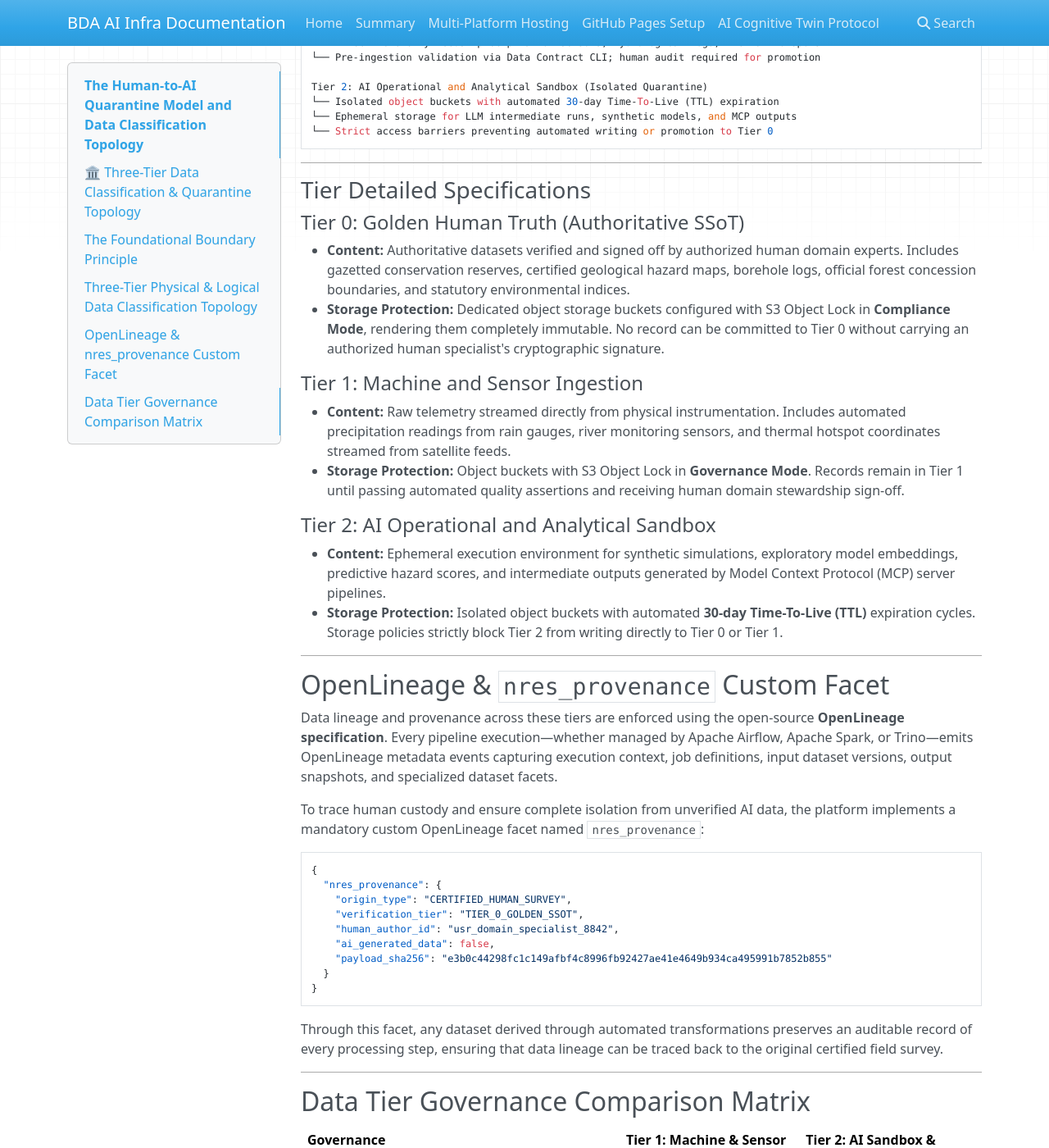
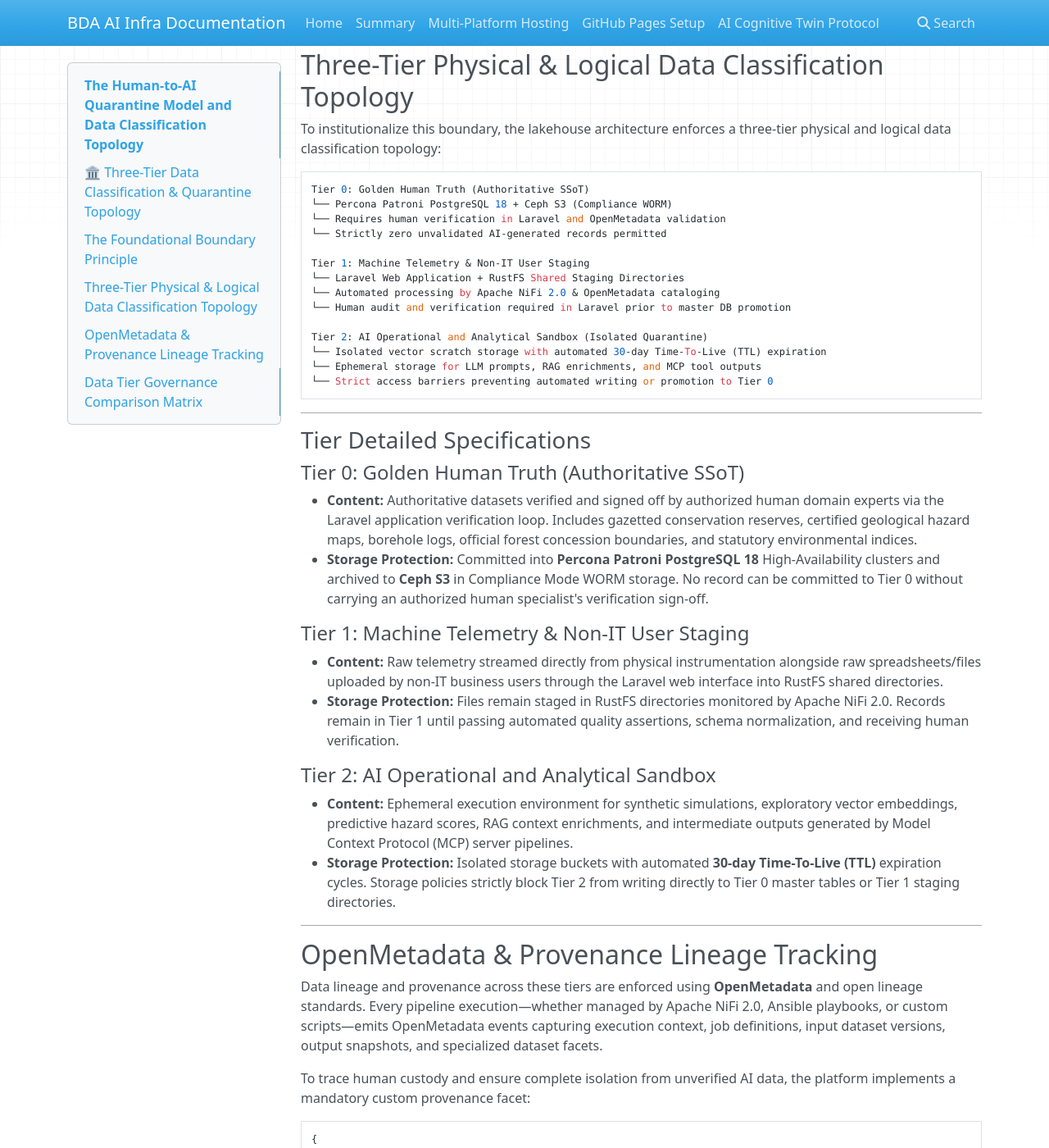
Before and after one commit to linuxmalaysia/bda-ai-infra, an MkDocs documentation site: the page built from docs/explanation/human-ai-quarantine-model.md, in a window 1280 px wide and 1400 px high, scrolled down 2863 px. Shown: the whole window at 82% size. Built offline with MkDocs 1.6.1, drawn with Linux system fonts in a browser that asks for light colours; nearby versions of some CDN libraries; some of the changed text lies outside the part shown.

Commit message:
Adopt Human-AI Quarantine Architecture with custom stack
Co-authored-by: google-labs-jules[bot] <161369871+google-labs-jules[bot]@users.noreply.github.com>

````diff
--- a/docs/explanation/human-ai-quarantine-model.md
+++ b/docs/explanation/human-ai-quarantine-model.md
@@ -13,13 +13,16 @@ topics:
   - tier-0
   - tier-1
   - tier-2
-  - openlineage
-  - provenance
+  - patroni-postgresql
+  - nifi
+  - openmetadata
+  - rustfs
+  - ceph-s3
 generated: false
 verified: true
 sources:
   - url: "README.md"
-    description: "Master platform index."
+    description: "Master platform index and SSoT baseline."
 ---
 
 # The Human-to-AI Quarantine Model and Data Classification Topology
@@ -53,25 +56,25 @@ The diagram below details the 3-tier data classification architecture, enforcing
   <text x="35" y="38" font-family="-apple-system, BlinkMacSystemFont, 'Segoe UI', Roboto, sans-serif" font-size="12" font-weight="bold" fill="#86EFAC">TIER 0: GOLDEN HUMAN TRUTH (IMMUTABLE AUTHORITATIVE SSOT)</text>
 
   <rect x="40" y="55" width="430" height="60" fill="#0F172A" stroke="#22C55E" rx="6"/>
-  <text x="50" y="75" font-family="-apple-system, BlinkMacSystemFont, 'Segoe UI', Roboto, sans-serif" font-size="12" font-weight="bold" fill="#86EFAC">Ceph / MinIO S3 Object Lock (Compliance Mode WORM)</text>
-  <text x="50" y="95" font-family="Consolas, Monaco, monospace" font-size="10" fill="#4ADE80">Certified Human Cryptographic Signatures Required</text>
+  <text x="50" y="75" font-family="-apple-system, BlinkMacSystemFont, 'Segoe UI', Roboto, sans-serif" font-size="12" font-weight="bold" fill="#86EFAC">Percona Patroni PostgreSQL 18 &amp; Ceph S3 (Compliance WORM)</text>
+  <text x="50" y="95" font-family="Consolas, Monaco, monospace" font-size="10" fill="#4ADE80">Certified Human Verification &amp; Cryptographic Signatures Required</text>
 
   <rect x="490" y="55" width="430" height="60" fill="#0F172A" stroke="#22C55E" rx="6"/>
-  <text x="500" y="75" font-family="-apple-system, BlinkMacSystemFont, 'Segoe UI', Roboto, sans-serif" font-size="12" font-weight="bold" fill="#86EFAC">Bitol ODCS v3.1.0 Contract Validation Gate</text>
+  <text x="500" y="75" font-family="-apple-system, BlinkMacSystemFont, 'Segoe UI', Roboto, sans-serif" font-size="12" font-weight="bold" fill="#86EFAC">OpenMetadata Catalog &amp; NiFi 2.0 Ingestion Gate</text>
   <text x="500" y="95" font-family="Consolas, Monaco, monospace" font-size="10" fill="#4ADE80">Strictly Zero Unvalidated AI Writes Permitted</text>
 
   <!-- Tier 1 Box -->
   <rect x="20" y="150" width="920" height="110" fill="#1E293B" stroke="#3B82F6" stroke-width="1.5" rx="8" filter="url(#shadow-quar)"/>
   <rect x="20" y="150" width="920" height="26" fill="#1E3A8A" rx="8"/>
-  <text x="35" y="168" font-family="-apple-system, BlinkMacSystemFont, 'Segoe UI', Roboto, sans-serif" font-size="12" font-weight="bold" fill="#93C5FD">TIER 1: MACHINE TELEMETRY &amp; SENSOR INGESTION LAYER</text>
+  <text x="35" y="168" font-family="-apple-system, BlinkMacSystemFont, 'Segoe UI', Roboto, sans-serif" font-size="12" font-weight="bold" fill="#93C5FD">TIER 1: STAGING, MACHINE TELEMETRY &amp; USER UPLOAD LAYER</text>
 
   <rect x="40" y="185" width="430" height="60" fill="#0F172A" stroke="#3B82F6" rx="6"/>
-  <text x="50" y="205" font-family="-apple-system, BlinkMacSystemFont, 'Segoe UI', Roboto, sans-serif" font-size="12" font-weight="bold" fill="#93C5FD">Automated Sensor Feeds &amp; Governance Lock</text>
-  <text x="50" y="225" font-family="Consolas, Monaco, monospace" font-size="10" fill="#60A5FA">Precipitation, Hydrological Logs, Thermal Satellites</text>
+  <text x="50" y="205" font-family="-apple-system, BlinkMacSystemFont, 'Segoe UI', Roboto, sans-serif" font-size="12" font-weight="bold" fill="#93C5FD">Laravel Web App Uploads &amp; RustFS Shared Directory Staging</text>
+  <text x="50" y="225" font-family="Consolas, Monaco, monospace" font-size="10" fill="#60A5FA">Non-IT User Login, Shared Directories &amp; Automated NiFi Extraction</text>
 
   <rect x="490" y="185" width="430" height="60" fill="#0F172A" stroke="#3B82F6" rx="6"/>
-  <text x="500" y="205" font-family="-apple-system, BlinkMacSystemFont, 'Segoe UI', Roboto, sans-serif" font-size="12" font-weight="bold" fill="#93C5FD">OpenLineage nres_provenance Tracking</text>
-  <text x="500" y="225" font-family="Consolas, Monaco, monospace" font-size="10" fill="#60A5FA">Human Audit &amp; Stewardship Required for Promotion</text>
+  <text x="500" y="205" font-family="-apple-system, BlinkMacSystemFont, 'Segoe UI', Roboto, sans-serif" font-size="12" font-weight="bold" fill="#93C5FD">Apache NiFi 2.0 &amp; OpenMetadata Lineage Tracking</text>
+  <text x="500" y="225" font-family="Consolas, Monaco, monospace" font-size="10" fill="#60A5FA">Human Audit &amp; Verification Required for Master DB Promotion</text>
 
   <!-- Tier 2 Box -->
   <rect x="20" y="280" width="920" height="120" fill="#1E293B" stroke="#EF4444" stroke-width="1.5" rx="8" filter="url(#shadow-quar)"/>
@@ -80,15 +83,15 @@ The diagram below details the 3-tier data classification architecture, enforcing
 
   <rect x="40" y="315" width="430" height="70" fill="#0F172A" stroke="#EF4444" rx="6"/>
   <text x="50" y="337" font-family="-apple-system, BlinkMacSystemFont, 'Segoe UI', Roboto, sans-serif" font-size="12" font-weight="bold" fill="#FCA5A5">Ephemeral Scratch Storage (30-Day Auto-Purge TTL)</text>
-  <text x="50" y="357" font-family="Consolas, Monaco, monospace" font-size="10" fill="#EF4444">LLM Prompts, MCP Tool Outputs, Synthetic Scenarios</text>
+  <text x="50" y="357" font-family="Consolas, Monaco, monospace" font-size="10" fill="#EF4444">LLM Prompts, RAG Enrichments &amp; MCP Tool Output Buffers</text>
 
   <rect x="490" y="315" width="430" height="70" fill="#0F172A" stroke="#EF4444" rx="6"/>
   <text x="500" y="337" font-family="-apple-system, BlinkMacSystemFont, 'Segoe UI', Roboto, sans-serif" font-size="12" font-weight="bold" fill="#FCA5A5">Strict One-Way Egress &amp; Read-Only Boundaries</text>
-  <text x="500" y="357" font-family="Consolas, Monaco, monospace" font-size="10" fill="#EF4444">Write Privileges to Tier 0 / Tier 1 Permanently Blocked</text>
+  <text x="500" y="357" font-family="Consolas, Monaco, monospace" font-size="10" fill="#EF4444">Direct Write Access to Percona Patroni PostgreSQL 18 Blocked</text>
 
   <!-- Flow Arrow -->
   <line x1="255" y1="185" x2="255" y2="115" stroke="#22C55E" stroke-width="2" marker-end="url(#arrow-quar)"/>
-  <text x="265" y="150" font-family="-apple-system, BlinkMacSystemFont, 'Segoe UI', Roboto, sans-serif" font-size="10" font-weight="bold" fill="#4ADE80">Certified Promotion (Human Sign-off)</text>
+  <text x="265" y="150" font-family="-apple-system, BlinkMacSystemFont, 'Segoe UI', Roboto, sans-serif" font-size="10" font-weight="bold" fill="#4ADE80">Certified Promotion (Laravel Verification)</text>
 
   <line x1="705" y1="315" x2="705" y2="245" stroke="#EF4444" stroke-width="2" stroke-dasharray="4,4"/>
   <text x="715" y="280" font-family="-apple-system, BlinkMacSystemFont, 'Segoe UI', Roboto, sans-serif" font-size="10" font-weight="bold" fill="#EF4444">BLOCKED (No Tier 1 Writes)</text>
@@ -102,38 +105,47 @@ The diagram below details the 3-tier data classification architecture, enforcing
 ```mermaid
 flowchart TD
     subgraph Tier0 ["Tier 0: Golden Human Truth (Immutable SSoT)"]
-        GoldenDB["Ceph / MinIO S3 Object Lock (Compliance WORM)"]
-        HumanSign["Human Domain Specialist Signature"]
+        MasterDB["Percona Patroni PostgreSQL 18 Master Cluster"]
+        CephStorage["Ceph S3 Storage Baseline (Compliance WORM)"]
+        HumanSign["Human Domain Specialist Digital Approval"]
     end
 
-    subgraph Tier1 ["Tier 1: Machine & Sensor Telemetry"]
-        Sensors["Precipitation, Hydrological & Thermal Sensors"]
-        OpenLineage["OpenLineage (nres_provenance Facet)"]
+    subgraph Tier1 ["Tier 1: User Staging & Telemetry Processing"]
+        LaravelPortal["Laravel Web Portal (User Auth & Verification)"]
+        RustFSStaging["RustFS Shared Directory Staging"]
+        NiFiPipeline["Apache NiFi 2.0 ETL Pipeline"]
+        OpenMetadataCatalog["OpenMetadata Lineage & Catalog"]
     end
 
     subgraph Tier2 ["Tier 2: AI Operational Sandbox (Isolated Quarantine)"]
-        AIContainer["MCP Tools / LLM Models (Ollama, Bedrock)"]
-        ScratchStorage["Tier 2 Scratch Buckets (30-Day Auto-Purge TTL)"]
+        MCPAgents["MCP Tool Agents & LLM Models"]
+        RAGScratch["Tier 2 RAG & Vector Scratch Storage (30-Day TTL)"]
     end
 
-    Sensors -->|"Data Contract CLI Check"| Tier1
-    Tier1 -->|"Human Officer Audit & Promotion"| Tier0
-    GoldenDB --- HumanSign
+    LaravelPortal -->|"Upload File"| RustFSStaging
+    RustFSStaging -->|"Extraction & Processing"| NiFiPipeline
+    NiFiPipeline <-->|"Schema & Lineage Validation"| OpenMetadataCatalog
+    NiFiPipeline -->|"Return Processed File"| RustFSStaging
+    RustFSStaging -->|"Human Review & Verification"| LaravelPortal
+    LaravelPortal -->|"Human Officer Sign-off"| HumanSign
+    HumanSign -->|"Promote to Master SSoT"| MasterDB
+    NiFiPipeline -->|"Archive Raw Artifacts"| CephStorage
 
-    Tier0 -->|"Read-Only Context Query"| AIContainer
-    AIContainer --> ScratchStorage
-    ScratchStorage -.-x|"STRICTLY BLOCKED: No Write Permissions"| Tier0
-    ScratchStorage -.-x|"STRICTLY BLOCKED: No Write Permissions"| Tier1
+    MasterDB -->|"Read-Only Context Query"| MCPAgents
+    MCPAgents --> RAGScratch
+    RAGScratch -.-x|"STRICTLY BLOCKED: No Write Access"| MasterDB
+    RAGScratch -.-x|"STRICTLY BLOCKED: No Write Access"| RustFSStaging
 ```
 
 ### 3. Summary Interface & Routing Table
 
 | Source Component | Target Component | Port / Protocol / API Ingress | Security Boundary / Access Key | Operational Significance / Flow Description |
 | :--- | :--- | :--- | :--- | :--- |
-| **Telemetry Sensor** | **Tier 1 Storage** | `TCP 8443` / HTTPS Data Contract | Ingress Token / Contract Schema | Streamed telemetry is validated against Bitol ODCS v3.1.0 contracts. |
-| **Human Specialist** | **Tier 0 Storage** | HTTPS Web Portal / Keycloak | Cryptographic X.509 Signature | Promoted data receives official human sign-off and is locked under Compliance WORM. |
-| **AI Agent / MCP Tool** | **PostgreSQL Master Core** | `TCP 5432` / PostgreSQL TLS 1.3 | Read-Only Session Scope | AI models query context via read-only PostgreSQL session roles without write access to master tables. |
-| **AI Agent / FastMCP** | **Ceph / MinIO S3 Object Lock (Compliance WORM)** | `TCP 8080` (Ceph RGW) / `TCP 9000` (MinIO) S3 REST | S3 Access Key / Read-Only Tool | Retrieves Tier 0 SSoT records over read-only S3 APIs without write or modification permissions. |
+| **Laravel Web Portal** | **RustFS Shared Staging** | `TCP 9000` / Shared Directory Mount | Session JWT / Access ACL | Non-IT users upload raw files into isolated staging directories. |
+| **RustFS Shared Staging** | **Apache NiFi 2.0** | `TCP 8443` / Directory Watcher | Mutual TLS / Service Key | NiFi automatically picks up raw uploads for validation and preliminary transformation. |
+| **Apache NiFi 2.0** | **OpenMetadata** | `TCP 8585` / REST API | API Token / Contract Schema | Records metadata lineage, quality checks, and data classification tags. |
+| **Human Specialist** | **Percona Patroni PostgreSQL 18** | HTTPS Laravel UI / Database Role | Multi-Factor Auth & Session Verification | Promoted data receives official human verification and is committed into master SSoT tables. |
+| **AI Agent / MCP Tool** | **Percona Patroni PostgreSQL 18** | `TCP 5432` / PostgreSQL TLS 1.3 | Read-Only Session Scope (`SET LOCAL`) | AI models query SSoT context via read-only PostgreSQL session roles without write access. |
 
 ---
 
@@ -151,18 +163,18 @@ To institutionalize this boundary, the lakehouse architecture enforces a three-t
 
 ```
 Tier 0: Golden Human Truth (Authoritative SSoT)
-└── Immutable storage on MinIO/Ceph with S3 Object Lock (Compliance Mode)
-└── Requires human cryptographic signatures and ODCS contract validation
+└── Percona Patroni PostgreSQL 18 + Ceph S3 (Compliance WORM)
+└── Requires human verification in Laravel and OpenMetadata validation
 └── Strictly zero unvalidated AI-generated records permitted
 
-Tier 1: Machine and Sensor Ingestion
-└── Storage on standard S3 buckets with Governance Mode Object Lock
-└── Direct telemetry feeds: precipitation sensors, hydrological logs, thermal hotspots
-└── Pre-ingestion validation via Data Contract CLI; human audit required for promotion
+Tier 1: Machine Telemetry & Non-IT User Staging
+└── Laravel Web Application + RustFS Shared Staging Directories
+└── Automated processing by Apache NiFi 2.0 & OpenMetadata cataloging
+└── Human audit and verification required in Laravel prior to master DB promotion
 
 Tier 2: AI Operational and Analytical Sandbox (Isolated Quarantine)
-└── Isolated object buckets with automated 30-day Time-To-Live (TTL) expiration
-└── Ephemeral storage for LLM intermediate runs, synthetic models, and MCP outputs
+└── Isolated vector scratch storage with automated 30-day Time-To-Live (TTL) expiration
+└── Ephemeral storage for LLM prompts, RAG enrichments, and MCP tool outputs
 └── Strict access barriers preventing automated writing or promotion to Tier 0
 ```
 
@@ -172,31 +184,31 @@ Tier 2: AI Operational and Analytical Sandbox (Isolated Quarantine)
 
 #### Tier 0: Golden Human Truth (Authoritative SSoT)
 
-- **Content:** Authoritative datasets verified and signed off by authorized human domain experts. Includes gazetted conservation reserves, certified geological hazard maps, borehole logs, official forest concession boundaries, and statutory environmental indices.
-- **Storage Protection:** Dedicated object storage buckets configured with S3 Object Lock in **Compliance Mode**, rendering them completely immutable. No record can be committed to Tier 0 without carrying an authorized human specialist's cryptographic signature.
+- **Content:** Authoritative datasets verified and signed off by authorized human domain experts via the Laravel application verification loop. Includes gazetted conservation reserves, certified geological hazard maps, borehole logs, official forest concession boundaries, and statutory environmental indices.
+- **Storage Protection:** Committed into **Percona Patroni PostgreSQL 18** High-Availability clusters and archived to **Ceph S3** in Compliance Mode WORM storage. No record can be committed to Tier 0 without carrying an authorized human specialist's verification sign-off.
 
-#### Tier 1: Machine and Sensor Ingestion
+#### Tier 1: Machine Telemetry & Non-IT User Staging
 
-- **Content:** Raw telemetry streamed directly from physical instrumentation. Includes automated precipitation readings from rain gauges, river monitoring sensors, and thermal hotspot coordinates streamed from satellite feeds.
-- **Storage Protection:** Object buckets with S3 Object Lock in **Governance Mode**. Records remain in Tier 1 until passing automated quality assertions and receiving human domain stewardship sign-off.
+- **Content:** Raw telemetry streamed directly from physical instrumentation alongside raw spreadsheets/files uploaded by non-IT business users through the Laravel web interface into RustFS shared directories.
+- **Storage Protection:** Files remain staged in RustFS directories monitored by Apache NiFi 2.0. Records remain in Tier 1 until passing automated quality assertions, schema normalization, and receiving human verification.
 
 #### Tier 2: AI Operational and Analytical Sandbox
 
-- **Content:** Ephemeral execution environment for synthetic simulations, exploratory model embeddings, predictive hazard scores, and intermediate outputs generated by Model Context Protocol (MCP) server pipelines.
-- **Storage Protection:** Isolated object buckets with automated **30-day Time-To-Live (TTL)** expiration cycles. Storage policies strictly block Tier 2 from writing directly to Tier 0 or Tier 1.
+- **Content:** Ephemeral execution environment for synthetic simulations, exploratory vector embeddings, predictive hazard scores, RAG context enrichments, and intermediate outputs generated by Model Context Protocol (MCP) server pipelines.
+- **Storage Protection:** Isolated storage buckets with automated **30-day Time-To-Live (TTL)** expiration cycles. Storage policies strictly block Tier 2 from writing directly to Tier 0 master tables or Tier 1 staging directories.
 
 ---
 
-## OpenLineage & `nres_provenance` Custom Facet
+## OpenMetadata & Provenance Lineage Tracking
 
-Data lineage and provenance across these tiers are enforced using the open-source **OpenLineage specification**. Every pipeline execution—whether managed by Apache Airflow, Apache Spark, or Trino—emits OpenLineage metadata events capturing execution context, job definitions, input dataset versions, output snapshots, and specialized dataset facets.
+Data lineage and provenance across these tiers are enforced using **OpenMetadata** and open lineage standards. Every pipeline execution—whether managed by Apache NiFi 2.0, Ansible playbooks, or custom scripts—emits OpenMetadata events capturing execution context, job definitions, input dataset versions, output snapshots, and specialized dataset facets.
 
-To trace human custody and ensure complete isolation from unverified AI data, the platform implements a mandatory custom OpenLineage facet named `nres_provenance`:
+To trace human custody and ensure complete isolation from unverified AI data, the platform implements a mandatory custom provenance facet:
 
 ```json
 {
-  "nres_provenance": {
-    "origin_type": "CERTIFIED_HUMAN_SURVEY",
+  "bda_provenance": {
+    "origin_type": "CERTIFIED_HUMAN_VERIFICATION",
     "verification_tier": "TIER_0_GOLDEN_SSOT",
     "human_author_id": "usr_domain_specialist_8842",
     "ai_generated_data": false,
@@ -205,17 +217,17 @@ To trace human custody and ensure complete isolation from unverified AI data, th
 }
 ```
 
-Through this facet, any dataset derived through automated transformations preserves an auditable record of every processing step, ensuring that data lineage can be traced back to the original certified field survey.
+Through this facet, any dataset derived through automated transformations preserves an auditable record of every processing step, ensuring that data lineage can be traced back to the original certified upload and human verification.
 
 ---
 
 ## Data Tier Governance Comparison Matrix
 
-| Governance Parameter | Tier 0: Golden Human SSoT | Tier 1: Machine & Sensor Ingestion | Tier 2: AI Sandbox & Analytics |
+| Governance Parameter | Tier 0: Golden Human SSoT | Tier 1: Machine & Sensor Ingestion / User Staging | Tier 2: AI Sandbox & RAG Analytics |
 | :--- | :--- | :--- | :--- |
-| **Primary Institutional Purpose** | Authoritative national truth, statutory policy formulation, certified legal record. | Empirical environmental observation, telemetry aggregation, baseline monitoring. | Exploratory modelling, scenario simulation, predictive risk computation. |
-| **Storage Technology & WORM Mode** | Distributed Object Store; S3 Object Lock in **Compliance Mode**. | Distributed Object Store; S3 Object Lock in **Governance Mode**. | Standard Object Store bucket; lifecycle rule with **30-day auto-purge TTL**. |
-| **Allowable Ingestion Sources** | Certified human domain surveys, gazetted boundaries, signed departmental records. | Direct telemetry streams: precipitation gauges, water sensors, satellite thermal API. | Model outputs, MCP pipeline agents, synthetic climate projections. |
-| **AI Role & Permissions** | Read-only access via certified tools. Zero automated AI write access permitted. | Machine learning models can execute cleansing, deduplication, and anomaly detection. | Unrestricted generative and predictive computation within sandboxed perimeter. |
-| **Lineage & Validation Standard** | Mandatory ODCS v3.1.0 contract validation + OpenLineage `nres_provenance` signing. | Automated ODCS contract validation + deterministic quality assertion checks. | OpenLineage job execution tracking; outputs permanently tagged as `AI_GENERATED`. |
-| **Promotion Criteria** | Terminal authoritative tier; updates require formal versioning and re-signing. | Promoted to Tier 0 only after automated DQ validation and human officer sign-off. | Cannot be promoted directly; requires distillation and formal human certification. |
+| **Primary Institutional Purpose** | Authoritative national truth, statutory policy formulation, certified legal record. | Empirical environmental observation, user file staging, telemetry aggregation. | Exploratory modelling, scenario simulation, RAG contextual enrichment. |
+| **Storage Technology & WORM Mode** | Percona Patroni PostgreSQL 18 + Ceph S3 in **Compliance WORM Mode**. | RustFS Shared Directory Staging + Apache NiFi 2.0 flow queues. | Standard object/vector store; lifecycle rule with **30-day auto-purge TTL**. |
+| **Allowable Ingestion Sources** | Certified human domain surveys, Laravel-verified user uploads, gazetted boundaries. | Direct telemetry streams, raw user file uploads in RustFS staging directories. | Model outputs, MCP pipeline agents, synthetic RAG enrichments. |
+| **AI Role & Permissions** | Read-only access via MCP tools. Zero automated AI write access permitted. | Machine learning models execute cleansing, deduplication, and parsing. | Unrestricted generative and predictive computation within sandboxed perimeter. |
+| **Lineage & Validation Standard** | Mandatory OpenMetadata validation + human officer verification in Laravel. | Automated NiFi validation + deterministic schema assertion checks. | OpenMetadata job execution tracking; outputs tagged as `AI_PROCESS_RAG_ENRICHED`. |
+| **Promotion Criteria** | Terminal authoritative tier; updates require formal versioning and re-signing. | Promoted to Tier 0 only after automated DQ validation and human officer sign-off in Laravel. | Cannot be promoted directly; requires distillation and formal human certification. |
````
Also changed, not shown: other parts of docs/explanation/human-ai-quarantine-model.md (+2 -2 lines), CHANGELOG.md (+8 -2 lines), HISTORY.md (+11 -2 lines), README.md (+191 -89 lines), assets/human-ai-quarantine-architecture.png (added).
